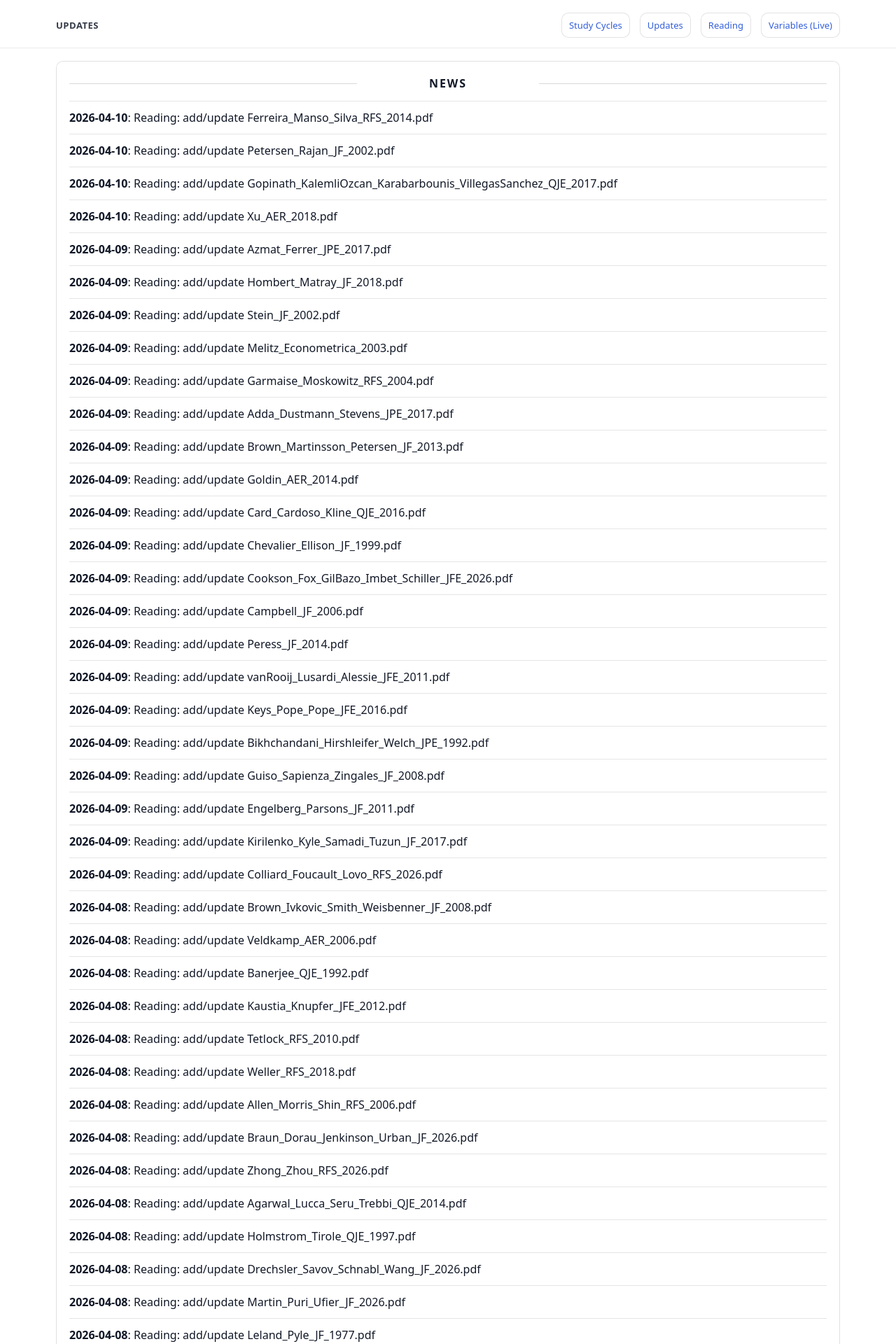
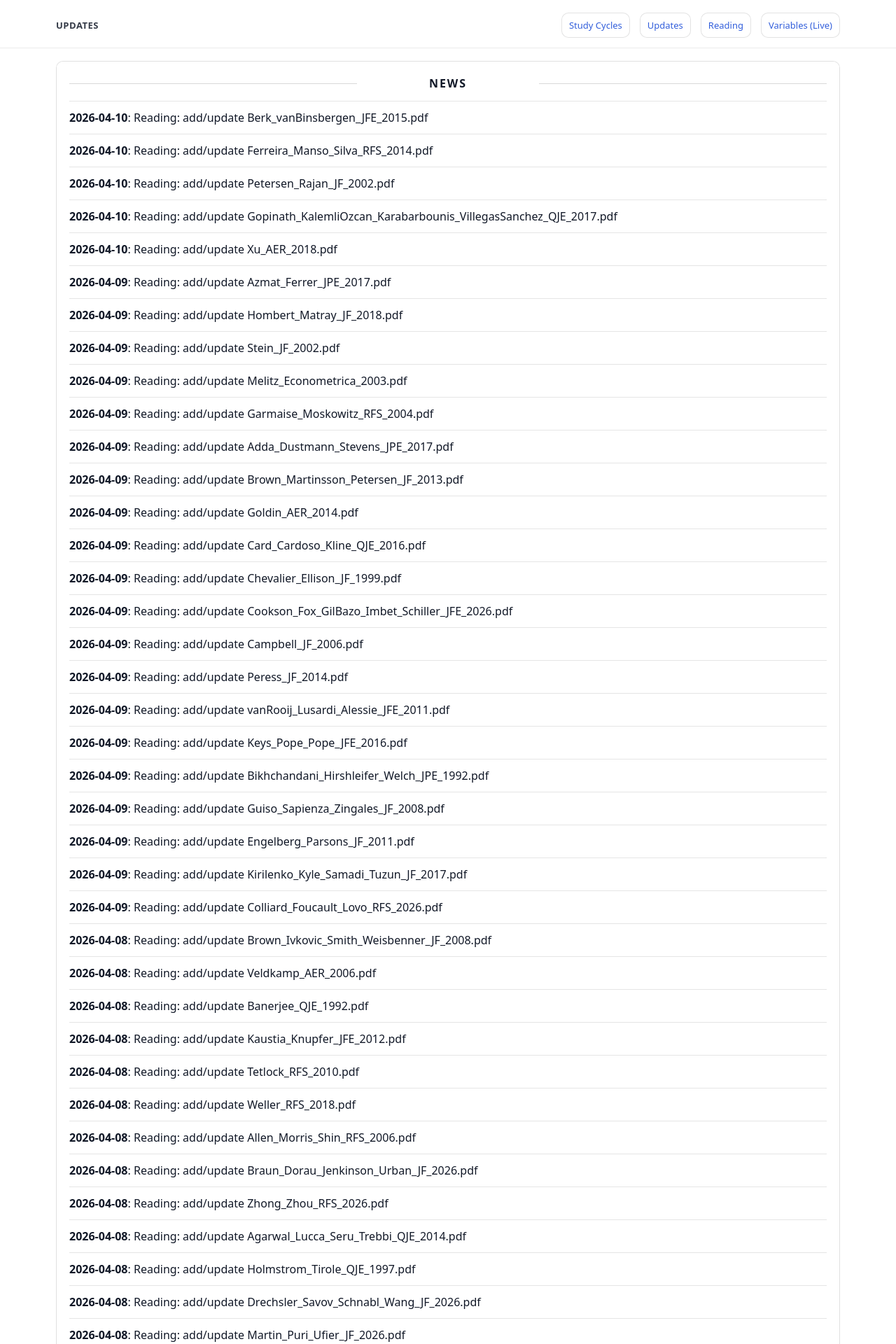
Before and after one commit to yaxinzn/study-archive, a Jekyll site: the page built from updates/index.md, in a window 1280 px wide. Shown: the top 1920 px of the page at 70% size. Built offline with Jekyll 4.4.1, drawn with Linux system fonts in a browser that asks for light colours; some of the changed text lies outside the part shown.

Commit message:
chore: update NEWS feed

```diff
--- a/_data/news.yml
+++ b/_data/news.yml
@@ -1,4 +1,7 @@
 # Auto-generated update history (sorted newest -> oldest). Do not edit manually.
+- ts: "1775775578"
+  date: "2026-04-10"
+  title: "Reading: add/update Berk_vanBinsbergen_JFE_2015.pdf"
 - ts: "1775770512"
   date: "2026-04-10"
   title: "Reading: add/update Ferreira_Manso_Silva_RFS_2014.pdf"
```
